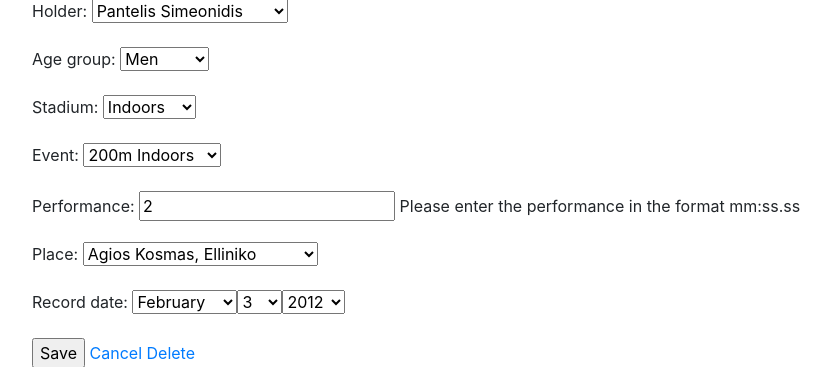
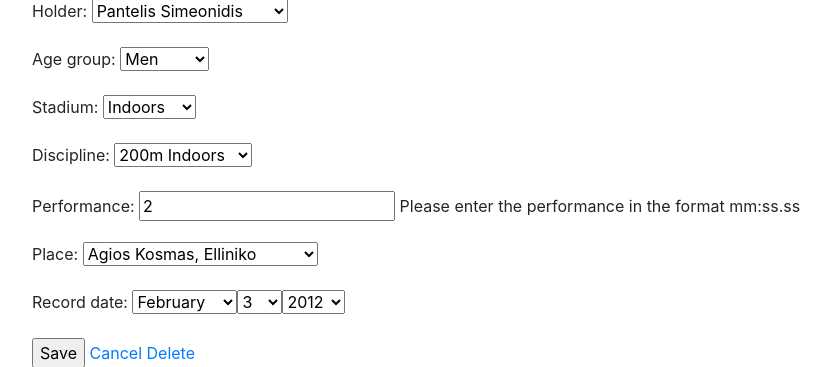
Before and after one commit to Ipparhos/olimpiada_records, a Django app: page /records/3/ in a window 1280 px wide. Shown: the part 153-520 px from the top of the page, without its empty margins (68-899 px from the left). Run offline with Django 5.2, Linux system fonts and the light colour scheme; a user stored in the database is signed in; data comes from the database, SQL or seed files in the repository; some libraries are stand-ins or nearby versions.

Commit message:
change event to discipline

```diff
--- a/olimpiada/records/admin.py
+++ b/olimpiada/records/admin.py
@@ -2,13 +2,13 @@ from django import forms
 from django.contrib import admin
 
 
-from .models import Athlete, Stadium, Event, AgeGroup, Place, Record
+from .models import Athlete, Stadium, Discipline, AgeGroup, Place, Record
 
 # Register your models here.
 
 admin.site.register(Athlete)
 admin.site.register(Stadium)
-admin.site.register(Event)
+admin.site.register(Discipline)
 admin.site.register(AgeGroup)
 admin.site.register(Place)
 
--- a/olimpiada/records/forms.py
+++ b/olimpiada/records/forms.py
@@ -6,7 +6,7 @@ from django.core.exceptions import ValidationError
 from django.core.validators import RegexValidator
 from django.db.models import Q
 
-from .models import Record, Event
+from .models import Record, Discipline
 import datetime
 
 User = get_user_model()
@@ -16,27 +16,27 @@ User = get_user_model()
 class RecordForm(forms.ModelForm):
     def __init__(self, *args, **kwargs):
         super().__init__(*args, **kwargs)
-        self.fields['event'].queryset = Event.objects.none()
+        self.fields['discipline'].queryset = Discipline.objects.none()
 
         if 'stadium' in self.data:
             try:
                 stadium_id = int(self.data.get('stadium'))
-                self.fields['event'].queryset = Event.objects.filter(stadium_id=stadium_id).order_by('id')
+                self.fields['discipline'].queryset = Discipline.objects.filter(stadium_id=stadium_id).order_by('id')
             except (ValueError, TypeError):
                 pass  # invalid input from the client; ignore and fallback to empty City queryset
         elif self.instance.pk:
-            self.fields['event'].queryset = self.instance.stadium.event_set.order_by('id')
+            self.fields['discipline'].queryset = self.instance.stadium.discipline_set.order_by('id')
 
     def clean_performance(self):
-        event = self.cleaned_data.get('event')
-        print(event)
+        discipline = self.cleaned_data.get('discipline')
+        print(discipline)
         performance_value = self.cleaned_data.get('performance')
 
-        # Add logic to validate performance based on event
+        # Add logic to validate performance based on discipline
         # Example:
-        if event.event_type == 'road':
-            print(event.name)
-            print(event.event_type)
+        if discipline.discipline_type == 'road':
+            print(discipline.name)
+            print(discipline.discipline_type)
             # validate performance as duration
             # Example: You can use Django's DurationField to validate duration
             # You may need to import datetime.timedelta for duration calculation
@@ -60,7 +60,7 @@ class RecordForm(forms.ModelForm):
         else:
             # Validate performance as float
             try:
-                print(event.event_type)
+                print(discipline.discipline_type)
                 # Validate performance as float
                 float_value = float(performance_value)
                 # pass
@@ -74,7 +74,7 @@ class RecordForm(forms.ModelForm):
         fields = ['holder',
                   'age_group',
                   'stadium',
-                  'event',
+                  'discipline',
                   'performance',
                   'place',
                   'record_date', ]
--- a/olimpiada/records/models.py
+++ b/olimpiada/records/models.py
@@ -7,10 +7,10 @@ from django.conf import settings
 User = settings.AUTH_USER_MODEL
 # USERNAME_REGEX = '^[a-zA-Z0-9_@.+-]'
 
-road_events = ['60m', '60m Hurdles', '100m', '100m Hurdles', '110m Hurdles', '200m', '400m', '400m Hurdles', '800m',
-               '1500m', '3000m', '3000m Steeplechase', '5000m', '10000m']
-field_events = ['Long Jump', 'Triple Jump', 'High Jump', 'Pole Vault', 'Javelin Throw', 'Shot Put',
-                'Hammer Throw', 'Discus Throw']
+road_disciplines = ['60m', '60m Hurdles', '100m', '100m Hurdles', '110m Hurdles', '200m', '400m', '400m Hurdles', '800m',
+                    '1500m', '3000m', '3000m Steeplechase', '5000m', '10000m']
+field_disciplines = ['Long Jump', 'Triple Jump', 'High Jump', 'Pole Vault', 'Javelin Throw', 'Shot Put',
+                     'Hammer Throw', 'Discus Throw']
 
 
 class Athlete(models.Model):
@@ -39,13 +39,13 @@ class Stadium(models.Model):
         return self.name
 
 
-class Event(models.Model):
+class Discipline(models.Model):
     stadium = models.ForeignKey(Stadium, on_delete=models.CASCADE)
     name = models.CharField(max_length=25)
 
     @property
-    def event_type(self):
-        if self.name in road_events:
+    def discipline_type(self):
+        if self.name in road_disciplines:
             return 'road'
         else:
             return 'field'
@@ -77,7 +77,7 @@ class Record(models.Model):
     holder = models.ForeignKey(Athlete, blank=True, null=True, on_delete=models.SET_NULL)
     # description = models.TextField()
     age_group = models.ForeignKey(AgeGroup, blank=True, null=True, on_delete=models.SET_NULL)
-    event = models.ForeignKey(Event, blank=True, null=True, on_delete=models.SET_NULL)
+    discipline = models.ForeignKey(Discipline, blank=True, null=True, on_delete=models.SET_NULL)
     place = models.ForeignKey(Place, blank=True, null=True, on_delete=models.SET_NULL)
     stadium = models.ForeignKey(Stadium, blank=True, null=True, on_delete=models.SET_NULL)
     performance = models.CharField(max_length=10, blank=False, null=True)
@@ -102,5 +102,5 @@ class Record(models.Model):
         ordering = ['performance', '-record_date']
         # verbose_name = ''  # How admin sees the name for single obj
         # verbose_name_plural = 'Records' # How admin sees the name for multiple objs
-        unique_together = [['holder', 'event', 'performance']]
+        unique_together = [['holder', 'discipline', 'performance']]
         db_table = 'Olimpiada records'
--- a/olimpiada/records/views.py
+++ b/olimpiada/records/views.py
@@ -7,7 +7,7 @@ from django.views.generic import View, ListView, TemplateView, DetailView, Redir
 from django.utils.decorators import method_decorator
 
 from .forms import RecordForm#, UserCreationForm, UserLoginForm
-from .models import Record, Event
+from .models import Record, Discipline
 
 User= get_user_model()
 # Create your views here.
@@ -113,11 +113,11 @@ class RecordDeleteView(LoginRequiredMixin, DeleteView):
         return "/records/"
 
 
-def load_events(request):
+def load_disciplines(request):
     stadium_id = request.GET.get('stadium')
     print('stadium_id:', stadium_id)
-    events = Event.objects.filter(stadium_id=stadium_id).order_by('name')
-    return render(request, 'records/events_dropdown_list_options.html', {'events': events})
+    disciplines = Discipline.objects.filter(stadium_id=stadium_id).order_by('name')
+    return render(request, 'records/disciplines_dropdown_list_options.html', {'disciplines': disciplines})
 
 
 # from django.contrib.auth.views import LogoutView
--- a/olimpiada/src/urls.py
+++ b/olimpiada/src/urls.py
@@ -21,7 +21,7 @@ from django.views.generic import TemplateView, RedirectView
 
 from records.views import (RecordListView, RecordDetailView, RecordRedirectView,
                            RecordRedirectToListView, RecordCreateView, RecordUpdateView,
-                           RecordDeleteView, load_events)#, register, user_login
+                           RecordDeleteView, load_disciplines)#, register, user_login
 
 
 urlpatterns = [
@@ -40,5 +40,5 @@ urlpatterns = [
     path('records/create/', RecordCreateView.as_view(), name='records-create'),
     path('about/', TemplateView.as_view(template_name='about.html'), name='about'),
 
-    path('ajax/load-events/', load_events, name='ajax_load_events'),
+    path('ajax/load-disciplines/', load_disciplines, name='ajax_load_disciplines'),
 ]
--- a/olimpiada/templates/forms.html
+++ b/olimpiada/templates/forms.html
@@ -1,7 +1,7 @@
 {% extends "base.html" %}
 
 {% block content %}
-<form method="post"  id="recordForm" data-event-url="{% url 'ajax_load_events' %}" >
+<form method="post"  id="recordForm" data-discipline-url="{% url 'ajax_load_disciplines' %}" >
   {% csrf_token %}
   {{ form.as_p }}
 
@@ -16,7 +16,7 @@
 <script src="https://code.jquery.com/jquery-3.7.1.min.js"></script>
   <script>
     $("#id_stadium").change(function () {
-      var url = $("#recordForm").attr("data-event-url");  // get the url of the `load_cities` view
+      var url = $("#recordForm").attr("data-discipline-url");  // get the url of the `load_cities` view
       var stadiumId = $(this).val();  // get the selected country ID from the HTML input
 
       $.ajax({                       // initialize an AJAX request
@@ -25,7 +25,7 @@
           'stadium': stadiumId       // add the country id to the GET parameters
         },
         success: function (data) {   // `data` is the return of the `load_cities` view function
-          $("#id_event").html(data);  // replace the contents of the city input with the data that came from the server
+          $("#id_discipline").html(data);  // replace the contents of the city input with the data that came from the server
         }
       });
 
--- a/olimpiada/templates/records/record_list.html
+++ b/olimpiada/templates/records/record_list.html
@@ -8,7 +8,7 @@
         <thead>
             <tr>
                 <th>Performance</th>
-                <th>Event</th>
+                <th>Discipline</th>
                 <th>Holder</th>
                 <th>Date</th>
                 <th>Place</th>
@@ -17,7 +17,7 @@
         {% for object in record_list %}
         <tr>
             <th> {{ object.performance }}</th>
-            <th> {{ object.event.name }} </th>
+            <th> {{ object.discipline.name }} </th>
             <th><a href="/records/{{object.pk}}">{{ object.holder.full_name_with_birthyear }}</a></th>
             <th> {{ object.record_date }}</th>
             <th> {{ object.place }}</th>
```
Also changed, not shown: olimpiada/db.sqlite3, olimpiada/records/migrations/0002_rename_event_discipline_alter_record_options_and_more.py (added).
